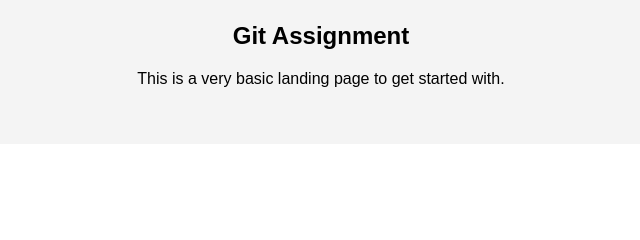
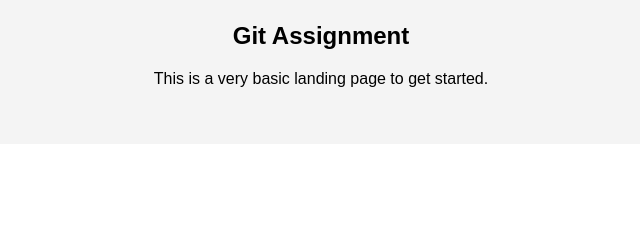
Before and after one commit to Master-Apoorv/git-learning, a plain HTML site: page src/index.html in a window 1280 px wide. Shown: the part 176-416 px from the top of the page, 319-959 px from the left. Drawn offline with Linux system fonts and the light colour scheme.

```diff
--- a/src/index.html
+++ b/src/index.html
@@ -19,7 +19,7 @@
   <main>
     <section class="hero">
       <h2>Git Assignment</h2>
-      <p>This is a very basic landing page to get started with.</p>
+      <p>This is a very basic landing page to get started.</p>
     </section>
   </main>
 
```
Also changed, not shown: image-10.png (added), image-11.png (added), image-12.png (added), image-4.png (added), image-5.png (added), image-6.png (added), image-7.png (added), image-8.png (added), image-9.png (added), 3 other files.
